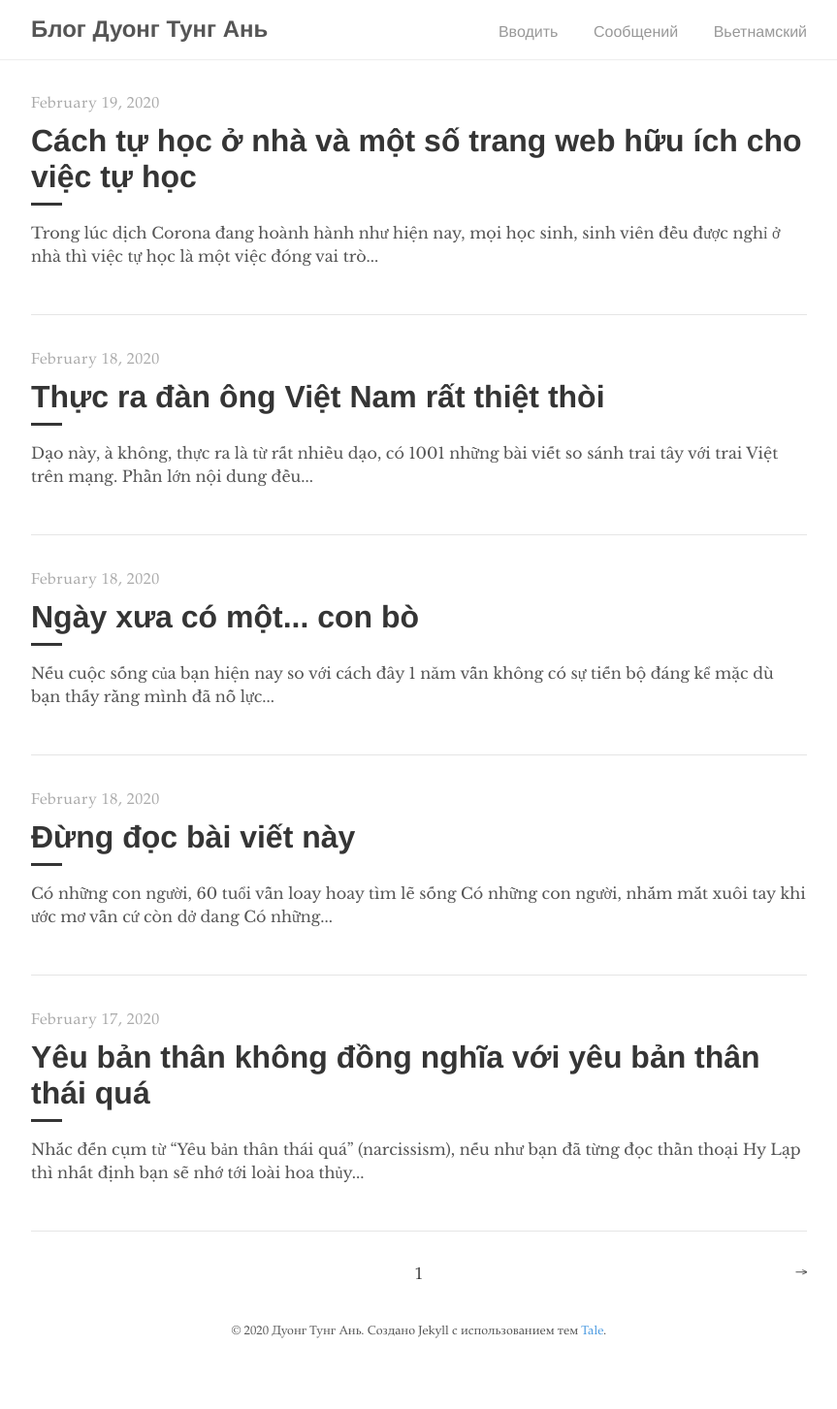
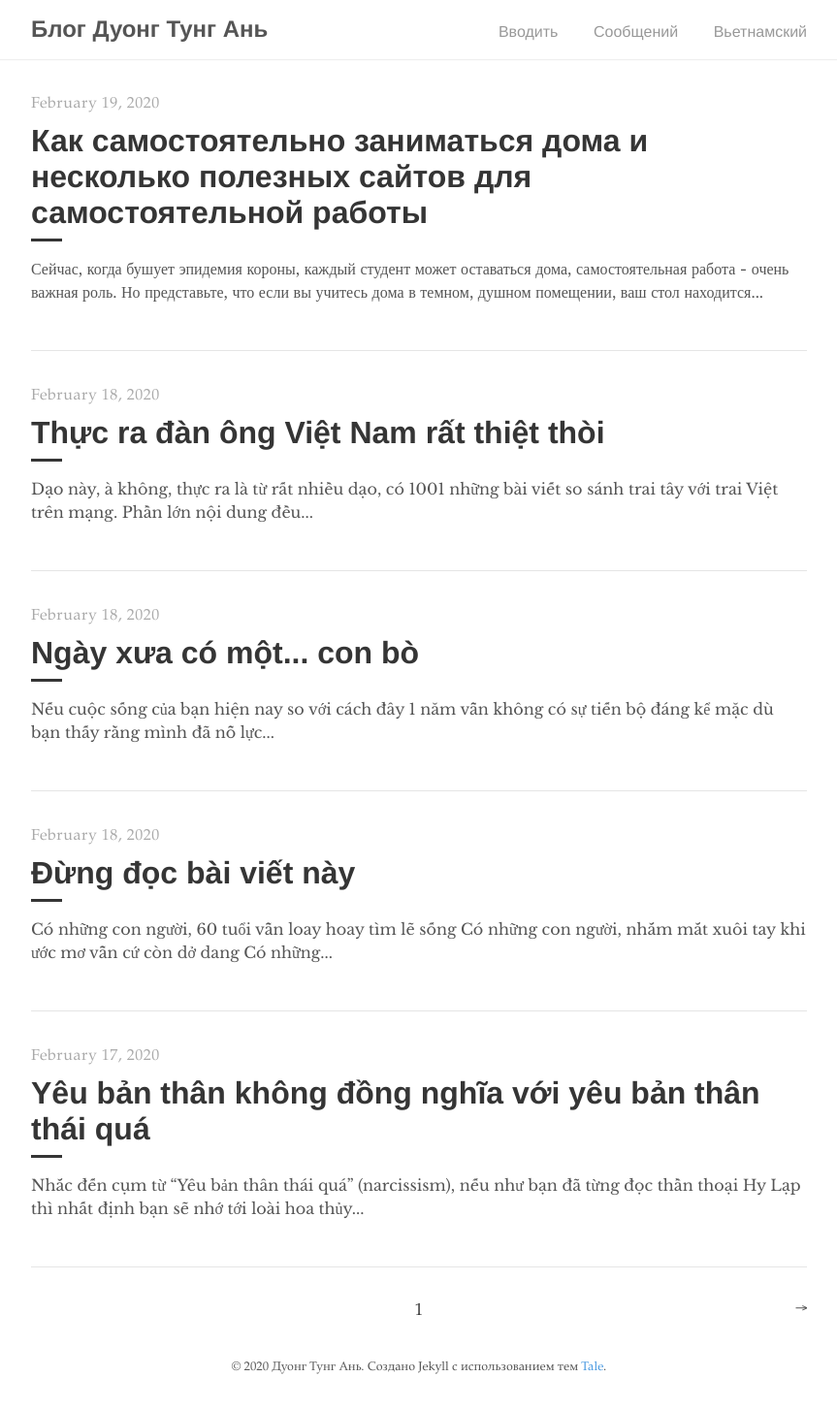
Before and after one commit to duongtunganh/ru, a Jekyll site: the page built from index.html, in a window 1280 px wide. Shown: the whole page at 97% size, without its empty margins (208-1071 px from the left). Built offline with Jekyll 4.4.1, drawn with Linux system fonts in a browser that asks for light colours; the list of posts is cut into pages by our own code; before the commit the page ends 1416 px from its top, so only the background shows below that; some of the changed lines change nothing that is shown.

Commit message:
Update 2020-02-19-cach-de-tu-hoc-o-nha.md

```diff
--- a/_posts/2020-02-19-cach-de-tu-hoc-o-nha.md
+++ b/_posts/2020-02-19-cach-de-tu-hoc-o-nha.md
@@ -1,50 +1,50 @@
 ---
-title: Cách tự học ở nhà và một số trang web hữu ích cho việc tự học
+title: Как самостоятельно заниматься дома и несколько полезных сайтов для самостоятельной работы
 comments: true
 layout: post
 ---
-Trong lúc dịch Corona đang hoành hành như hiện nay, mọi học sinh, sinh viên đều được nghỉ ở nhà thì việc tự học là một việc đóng vai trò rất quan trọng. Nhưng hãy thử tưởng tượng nếu như bạn tự học ở nhà trong một không gian tối, ngột ngạt, bàn học của bạn được đặt gần ti vi, xung quanh mọi thứ trông khá bừa bộn, khi đó bạn có hứng thú để tự học ở nhà hay không?
+Сейчас, когда бушует эпидемия короны, каждый студент может оставаться дома, самостоятельная работа - очень важная роль. Но представьте, что если вы учитесь дома в темном, душном помещении, ваш стол находится рядом с телевизором, в окружении грязных вещей, то вам интересно учиться дома. дома или нет?
 
 
-## Lập kế hoạch học tập là điều cần thiết
+## Планирование обучения необходимо
 
-Trước khi làm bất cứ chuyện gì, nên lập kế hoạch. Nếu không có kế hoạch thì không làm chủ được thời gian, nhất là khi có điều gì bất trắc xảy đến. Một kế hoạch học tập tốt cũng giống như chiếc phao cứu hộ vậy. Mỗi người, tùy vào nhu cầu của mình, sẽ lập một kế hoạch học tập riêng, kế hoạch đó có thể thay đổi khi cần, nhưng điều quan trọng là phải tuân thủ kế hoạch đã đề ra.
+Прежде чем что-либо делать, планируйте. Без плана вы не можете контролировать время, особенно когда происходит что-то неожиданное. Хороший учебный план похож на спасательный круг. Каждый человек, в зависимости от своих потребностей, составит отдельный учебный план, который может меняться по мере необходимости, но важно следовать этому плану.
 
-![Image](https://media.kenhtuyensinh.vn/images/2017/thon1.jpg)
+! [Image](https://media.kenhtuyensinh.vn/images/2017/thon1.jpg)
 
-## Kế hoạch học tập giúp quản lý thời gian
+## Учебный план помогает с управлением временем
 
-Bất cứ ai cũng có 168 giờ mỗi tuần, nhưng có người sử dụng quỹ thời gian đó có hiệu quả hơn người khác. Sinh viên có rất nhiều thứ để làm, bạn hãy liệt kê tất cả công việc cho từng ngày (ngủ, chưng diện, đi lại, ăn uống, kiếm tiền, đi chơi, tham gia công tác đoàn thể, xã hội, thể thao…). Sau đó, nếu bạn thấy còn ít hơn 30 giờ mỗi tuần để tự học thì bạn hãy kiểm điểm lại xem tại sao mình phí thời gian như vậy.
+У каждого есть 168 часов в неделю, но некоторые люди используют этот временной фонд более эффективно, чем другие. У студентов есть много дел, пожалуйста, перечислите все задания на каждый день (сон, одевание, путешествия, еда, зарабатывание денег, выход на улицу, участие в союзе, общение, спорт). ...). Затем, если вы найдете менее 30 часов в неделю для самостоятельных занятий, рассмотрите, почему вы тратите свое время впустую.
 
-![Image](https://media.kenhtuyensinh.vn/images/2017/thon.png)
+! [Image](https://media.kenhtuyensinh.vn/images/2017/thon.png)
 
-## Học ở đâu
+## Где учиться
 
-Bạn có thể học ở bất kỳ nơi nào, mặc dù rõ ràng có một số nơi thuận lợi hơn cho việc học. Thư viện, phòng đọc sách, phòng riêng là tốt nhất. Quan trọng là nơi đó không làm phân tán sự tập trung của bạn. Cho nên hãy làm cho việc lựa chọn nơi học thích hợp trở thành một phần của thói quen học tập của bạn.
+Вы можете учиться где угодно, хотя есть и места, способствующие обучению. Библиотека, читальный зал, отдельная комната - лучшие. Важно то, что место не отвлекает ваше внимание. Так что сделайте выбор правильного места для учебы как часть вашей учебной рутины.
 
-## Khi nào nên học tập
+## Когда учиться
 
-Nói chung chỉ nên học lúc chúng ta thoải mái, minh mẫn, vào đúng khoảng thời gian đã lên kế hoạch để học. Nguyên tắc là không học trong vòng 30 phút sau khi ăn, và trước khi đi ngủ,không học ngốn vào giờ chót trước khi đến lớp.
+В общем, мы должны учиться только тогда, когда нам удобно, ясно, в нужное время запланировано учиться. Правило состоит в том, чтобы не учиться в течение 30 минут после еды, а перед сном не учиться есть в последнюю минуту перед уроком.
 
-![Image](https://media.kenhtuyensinh.vn/images/2017/thon2.jpg)
+! [Image](https://media.kenhtuyensinh.vn/images/2017/thon2.jpg)
 
-## Sửa đổi kế hoạch học tập
+## Изменить план обучения
 
-Đừng lo ngại khi phải sửa đổi kế hoạch. Thật sự kế hoạch chỉ là cách bạn dự tính sẽ dùng quỹ thời gian của mình như thế nào, cho nên một khi kế hoạch không hiệu quả, ta có thể sửa đổi nó. Nên nhớ rằng, việc lập kế hoạch là giúp bạn có thói quen học tốt hơn và khi đó việc lập kế hoạch sẽ trở nên dễ dàng hơn.
+Не бойтесь пересмотреть план. План на самом деле именно так, как вы планируете тратить свое время, поэтому, если план не работает, вы можете это исправить. Помните, что планирование - это способ научить вас лучше учиться и упростить его.
 
-Bạn phải ý thức một sự thật đơn giản là tuân theo đúng kế hoạch học tập đã định là một chuyện rất khó làm, trong khi vỡ kế hoạch là một việc dễ làm nhất trên thế gian này.
+Вы должны осознавать тот простой факт, что следовать запланированному плану обучения очень трудно, а нарушить план - проще всего сделать в этом мире.
 
 ---
-# Một vài trang web hữu ích cho việc tự học ở nhà
+# Несколько полезных сайтов для самостоятельных занятий дома
 ## 1. YouTube
-YouTube là một trang web chia sẻ video, là nơi người dùng có thể tải lên hoặc tải về máy tính hay điện thoại và chia sẻ các video clip. Đây là một trang web rất nổi tiếng và khỏi phải bàn cãi về độ hữu ích của chúng.
+YouTube - это сайт для обмена видео, где пользователи могут загружать или загружать на компьютер или телефон и обмениваться видеоклипами. Это очень известный сайт, и нет необходимости спорить об их полезности.
 
-Bạn cần phải học một bài trong sách giáo khoa? Đơn giản, hãy tìm kiếm bài học đó trên YouTube và xem video bài giảng của bài học đó.
+Нужно ли изучать урок из учебника? Просто найдите урок на YouTube и посмотрите видео лекции для этого урока.
 
-**Link: https://youtube.com/**
-## 2. Vừng ơi
-Một trang web mới nổi tại Việt Nam cho phép bạn luyện bài tập trắc nghiệm online, ôn lý thuyết, đề thi kiểm tra, đề học kì, thi thử online miễn phí cho tất cả các lớp với đầy đủ đáp án, lời giải chi tiết.
+** Ссылка: https://youtube.com/**
+## 2. Кунжут
+Новый веб-сайт во Вьетнаме, который позволяет вам практиковаться в онлайн-тестах с несколькими вариантами ответов, теоретических обзорах, практических тестах, семестровых тестах, бесплатных онлайн-экзаменах для всех классов с полными ответами и ответами. подробности.
 
-Đặc biệt còn có chế độ thi đấu theo nhóm và tạo phòng thi. Ngoài ra, bạn còn có thể luyện bài tập trắc nghiệm của tất cả các môn học từ lớp 1-12 miễn phí. Nếu bạn muốn mở khoá toàn bộ tính năng của trang web này, đừng ngại ngùng mà bỏ ra 200.000đ. Sau khi bạn mở khoá, nó sẽ hiện lời giải chi tiết của các câu bạn chọn sai.
+Тем более, есть режим соревнования для групп и комнат. Кроме того, вы можете практиковать упражнения с несколькими вариантами ответов по всем предметам с 1 по 12 классы бесплатно. Если вы хотите разблокировать все функции этого сайта, не стесняйтесь тратить 200 000. После того, как вы его разблокируете, он покажет подробное объяснение неправильно выбранных предложений.
 
-**Link: https://vungoi.vn/**
+** Ссылка: https://vungoi.vn/**
```
